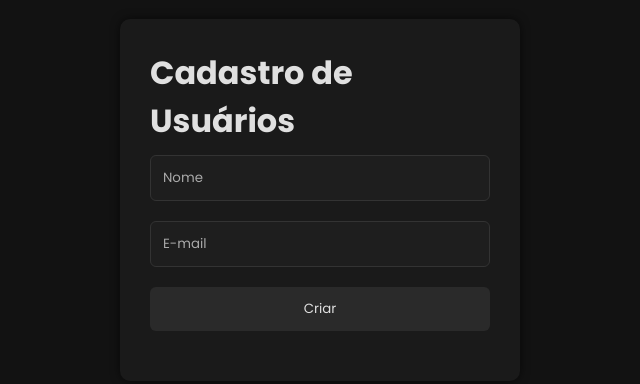
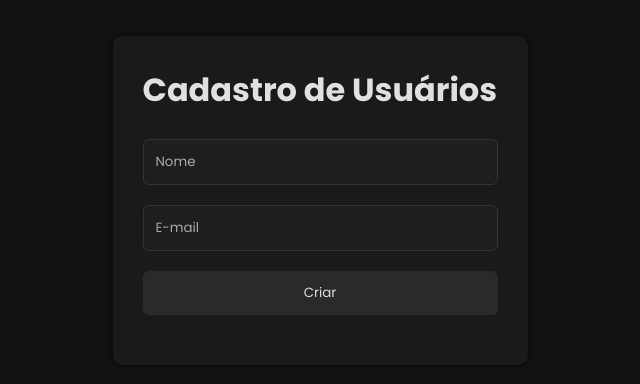
Before and after one commit to sarasmorais/atv-json2, a website with bundled scripts: page index.html in a window 1280 px wide. Shown: the part 200-584 px from the top of the page, without its empty margins (320-960 px from the left). Built offline with nearby package versions, Linux system fonts and the light colour scheme.

Commit message:
ajuste css

```diff
--- a/css/styles.css
+++ b/css/styles.css
@@ -34,8 +34,12 @@ body {
   padding: 30px;
   border-radius: 10px;
   width: 100%;
-  max-width: 400px;
+  max-width: 415px;
   box-shadow: 0 0 10px rgba(0,0,0,0.6);
+}
+
+h1{
+  margin-bottom: 15px;
 }
 
 input {
```
